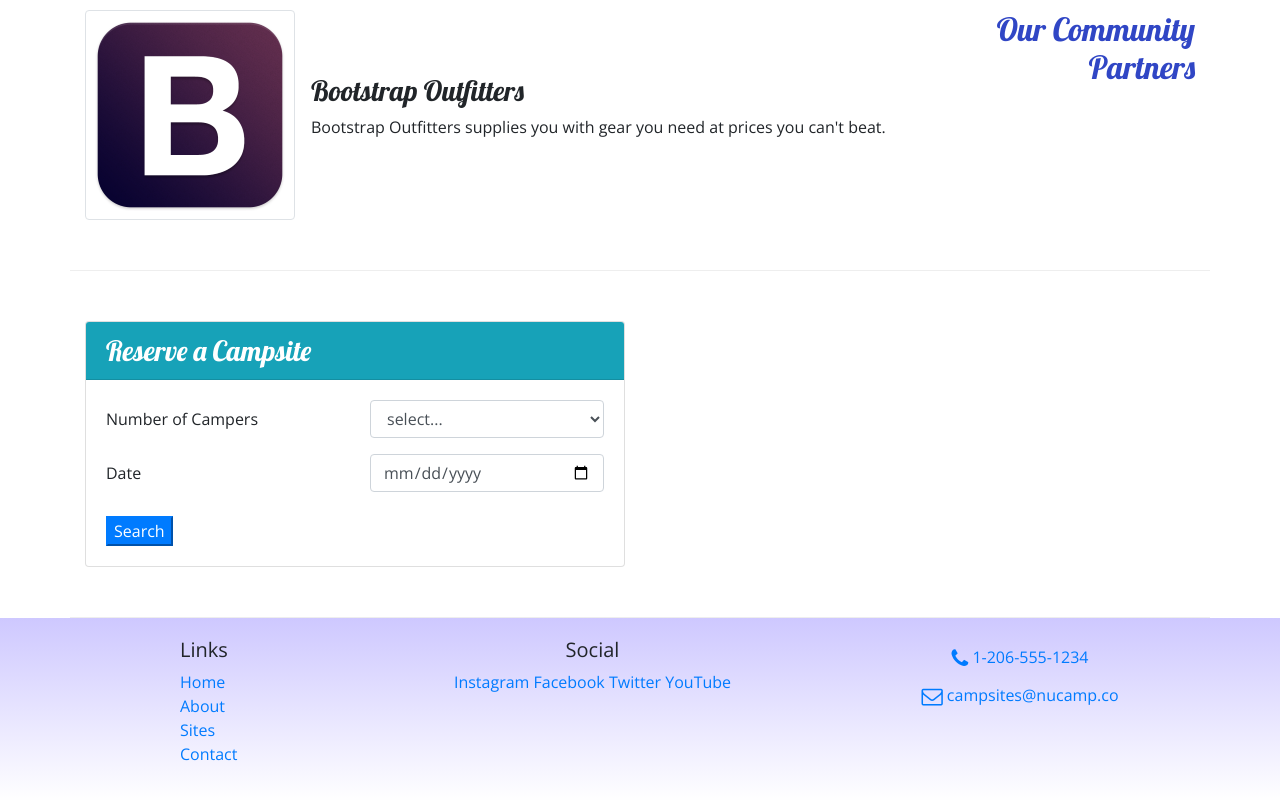
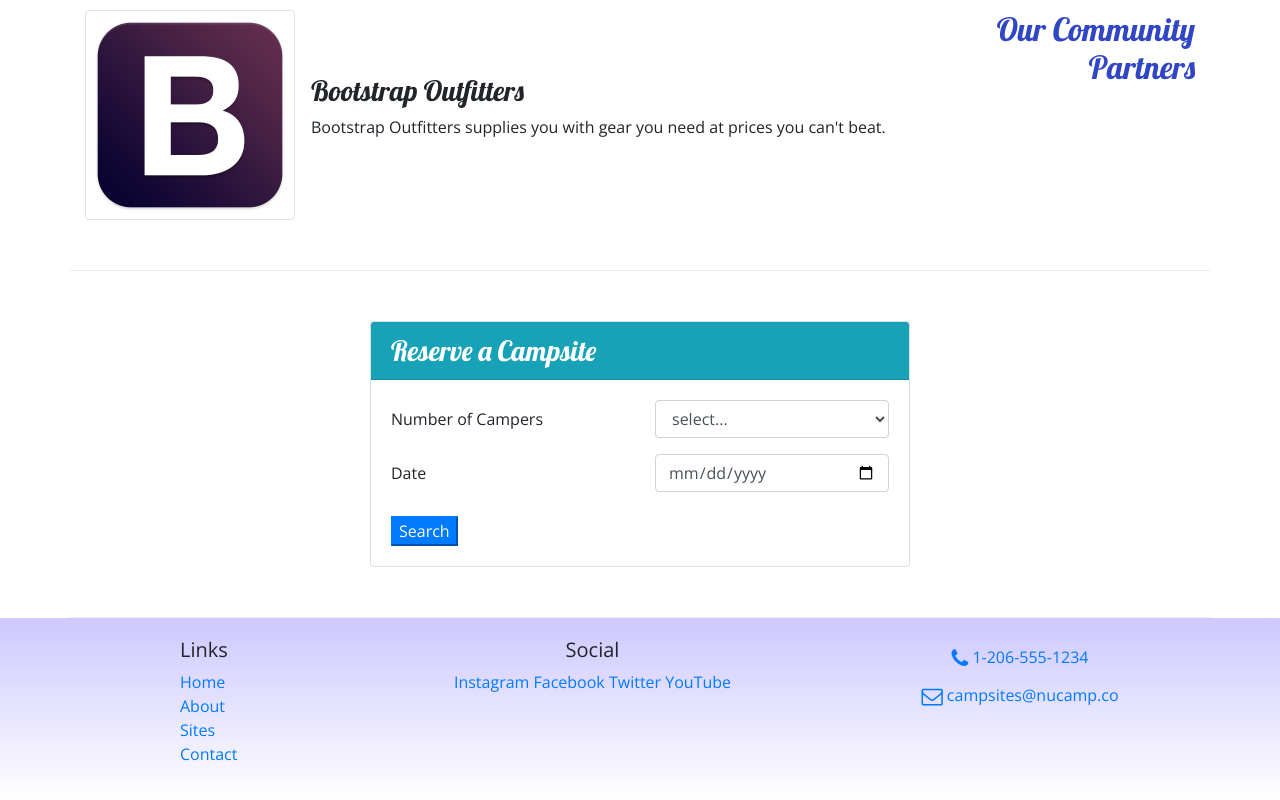
Before and after one commit to ChudZAllen/nucampsite, a website: page index.html in a window 1280 px wide. Shown: the part 884-1684 px from the top of the page. Drawn offline with nearby package versions, Linux system fonts and the light colour scheme.

Commit message:
updated reservation form

```diff
--- a/index.html
+++ b/index.html
@@ -115,7 +115,7 @@
             </div>
         </div>
         <div class="row row-content">
-            <div class="col-sm-6" class="mx-auto">
+            <div class="col-sm-6 mx-auto">
                 <div class="card">
                     <h3 class="card-header bg-info text-white">Reserve a Campsite</h3>
                     <div class="card-body">
```
